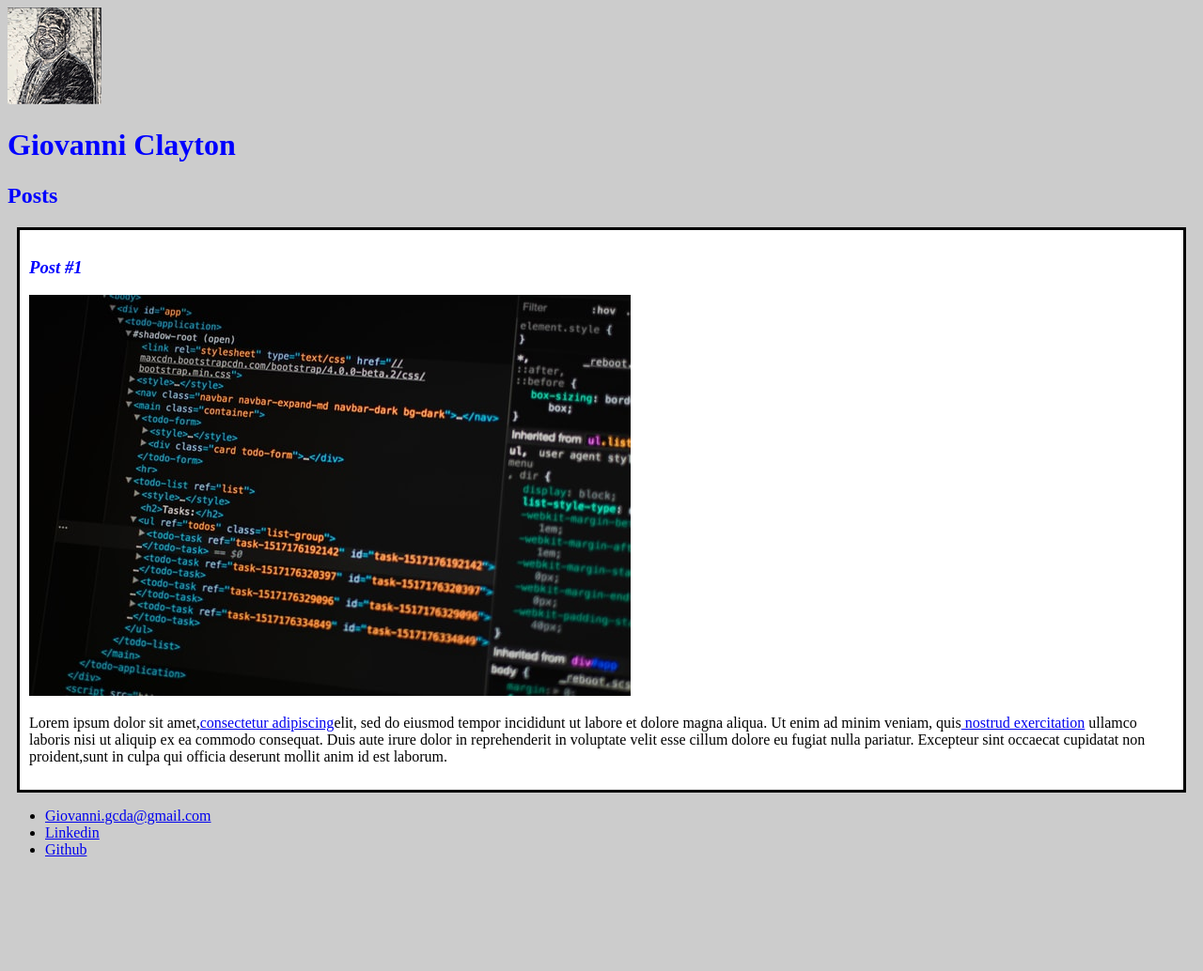
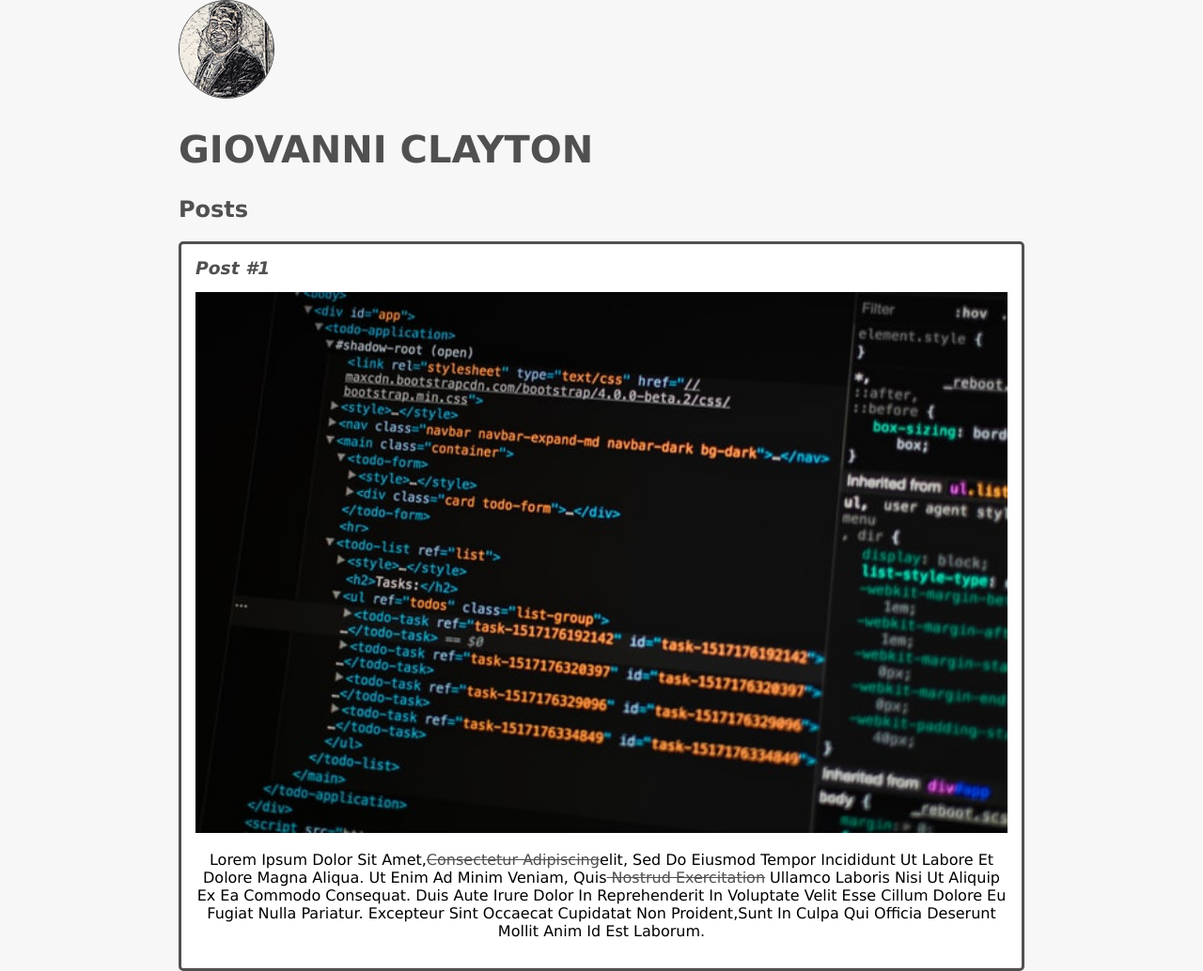
Before and after one commit to Gclayton0207/BootCamp-Santander-FullStack, a plain HTML site: page Modulo-II/HTML/index.html in a window 1280 px wide. Shown: the top 1034 px of the page at 94% size. Before the commit the page ends 930 px from the top, so only its background shows below. Drawn offline with Linux system fonts and the light colour scheme.

Commit message:
finalizando CSS

```diff
--- a/Modulo-II/HTML/index.html
+++ b/Modulo-II/HTML/index.html
@@ -9,7 +9,7 @@
   </head>
   <body>
     <header>
-        <img src="giovanni.png" alt="ilustração rosto Giovanni" />
+        <img src="giovanni.png" alt="ilustração rosto Giovanni" class="photo" />
       <h1 id="title">Giovanni Clayton</h1>
     </header>
     <section>
@@ -19,15 +19,15 @@
       <article class="post">
         <header>
           <h3 class="post_title">Post #1</h3>
-          <img src="HTML_Code.jpg" alt="editor de texto contendo codigo html">
+          <img src="HTML_Code.jpg" alt="editor de texto contendo codigo html" class="post_image">
         </header>
-        <p>Lorem ipsum dolor sit amet,<a href="https://www.linkedin.com/in/giovanni-clayton/"        target="_blank">consectetur adipiscing</a>elit, sed do eiusmod tempor incididunt ut labore et dolore magna aliqua. Ut enim ad minim veniam, quis<a href="mailto: giovanni.gcda@gmail.com">
+        <p class="post_content">Lorem ipsum dolor sit amet,<a href="https://www.linkedin.com/in/giovanni-clayton/"        target="_blank">consectetur adipiscing</a>elit, sed do eiusmod tempor incididunt ut labore et dolore magna aliqua. Ut enim ad minim veniam, quis<a href="mailto: giovanni.gcda@gmail.com">
             nostrud exercitation</a> ullamco laboris nisi ut aliquip ex ea commodo consequat. Duis aute
           irure dolor in reprehenderit in voluptate velit esse cillum dolore eu fugiat nulla pariatur. Excepteur sint occaecat cupidatat non proident,sunt in culpa qui officia deserunt mollit anim id est laborum.</p>
       </article>
     </section>
     <footer>
-        <ul>
+        <ul class="contacts_list">
             <li>
                 <a href="mailto: giovanni.gcda@gmail.com" target="_blank">Giovanni.gcda@gmail.com</a>
 
--- a/Modulo-II/HTML/style.css
+++ b/Modulo-II/HTML/style.css
@@ -1,17 +1,53 @@
 body{
-    background:#ccc
+    background:#f7f7f7;
+    font-family: verdana;
+    max-width: 900px;
+    margin: auto;
 }
 
+.photo{
+    border:1px solid #505050;
+    border-radius:50%;
+}
 #title, .subtitle, .post_title{
-    color: blue;
+    color: #505050;
+}
+#title{
+    font-size: 40px;
+    text-transform: uppercase;
+}
+a{
+    text-decoration: line-through;
+    color: #505050;
 }
 .post_title{
     font: size 16px;
     font-style: italic;
+    margin: 0;
+    margin-bottom:15px;
 }
 .post{
     background:white;
-    padding: 10px;
-    border: 3px solid #000;
-    margin: 10px;
+    padding: 15px;
+    border: 3px solid #505050;
+    margin-bottom: 15px;
+    border-radius:5px
 }
+.post_content{
+    margin: 0;
+    margin-bottom:15px;
+    text-transform: capitalize;
+    text-align: center;
+}
+.post_image{
+    margin-bottom: 15px;
+    width: 100%;
+}
+.contacts_list{
+    list-style-type:none;
+    padding-left: 15px;
+}
+
+.contacts_list li a{
+    text-decoration: none;
+}
```
